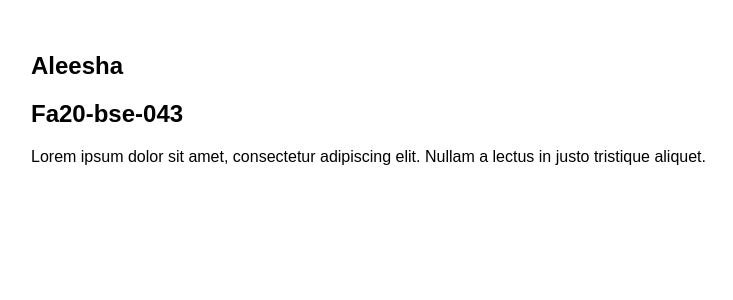
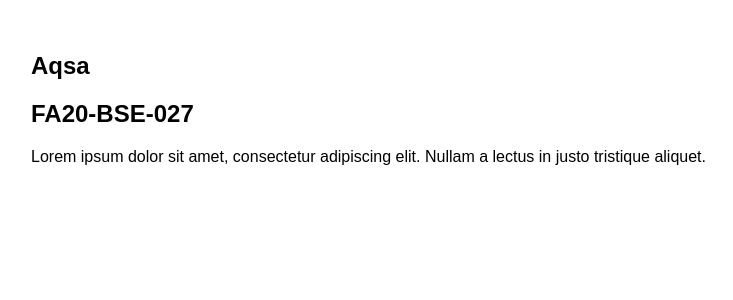
Before and after one commit to aleeshahayat/terminal, a PHP site: page / in a window 1280 px wide. Shown: the part 236-536 px from the top of the page, without its empty margins (1-734 px from the left). Run offline with PHP 8.4, Linux system fonts and the light colour scheme.

Commit message:
Update index.php

```diff
--- a/index.php
+++ b/index.php
@@ -61,8 +61,8 @@
 </nav>
 
 <main>
-  <h2> Aleesha </h2>
-  <h2> Fa20-bse-043</h2>
+  <h2> Aqsa </h2>
+  <h2> FA20-BSE-027 </h2>
   <p>Lorem ipsum dolor sit amet, consectetur adipiscing elit. Nullam a lectus in justo tristique aliquet.</p>
 </main>
 
```
